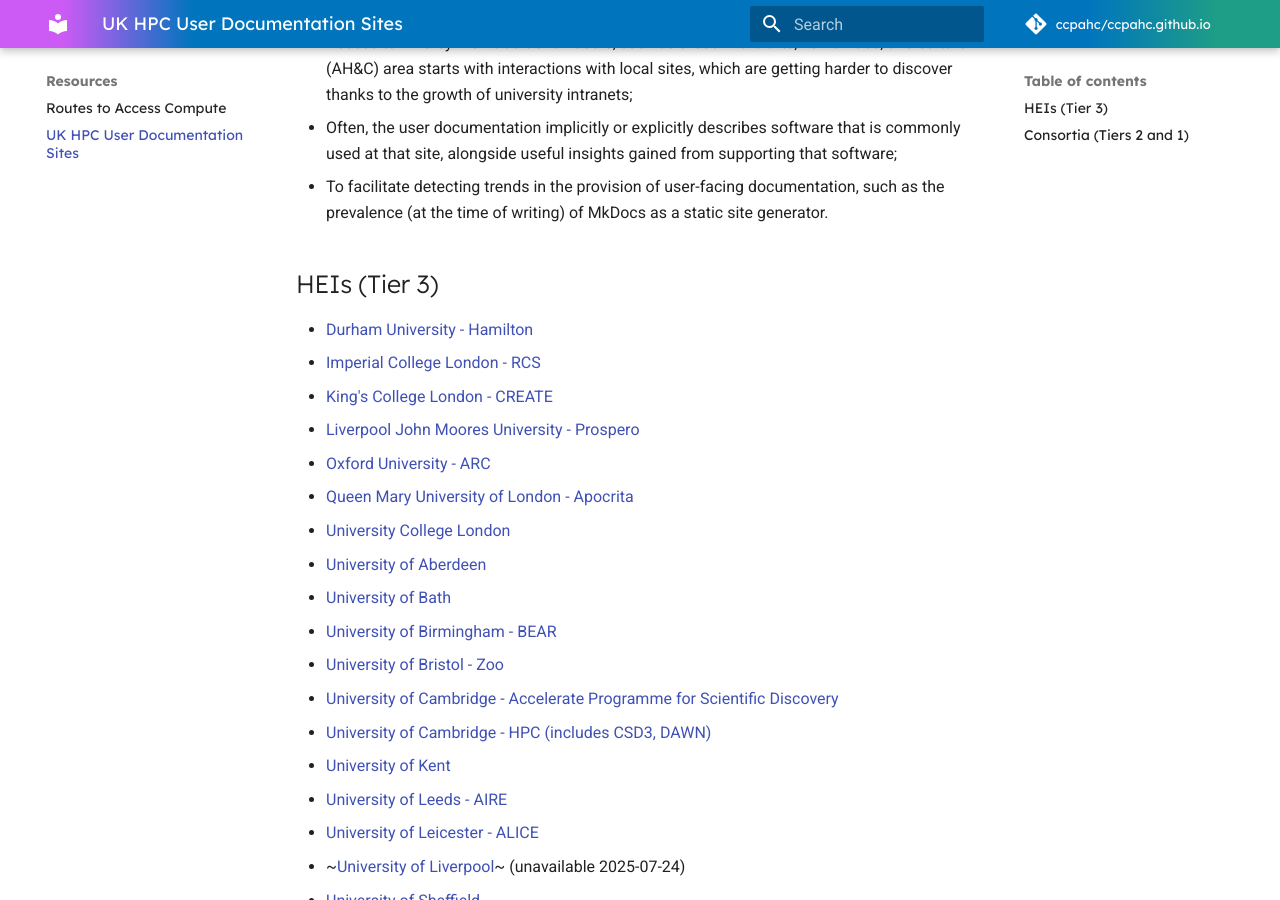
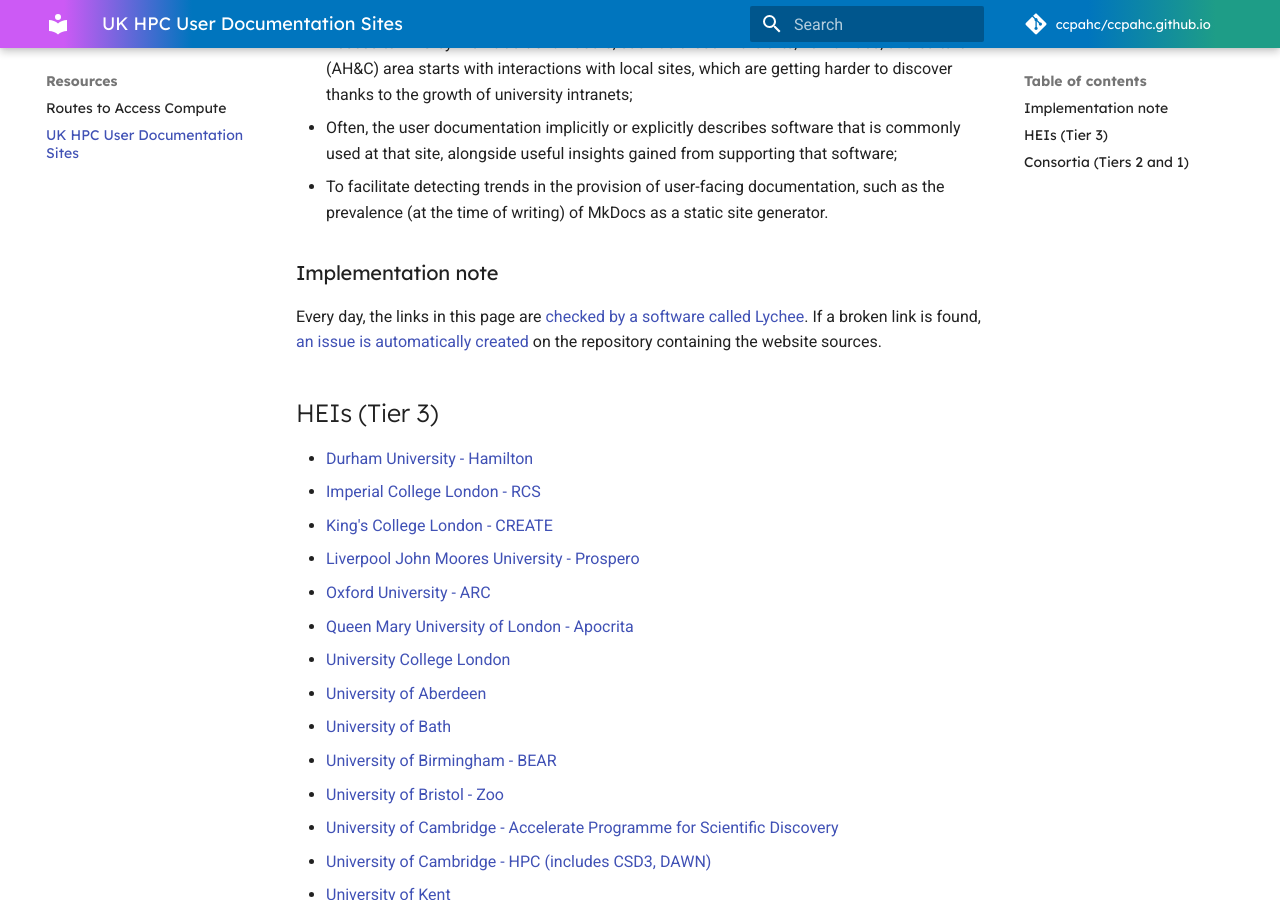
Before and after one commit to ccpahc/ccpahc.github.io, an MkDocs documentation site: the page built from docs/resources/sites.md, in a window 1280 px wide and 900 px high, scrolled down 378 px. Built offline with MkDocs 1.6.1 and Material for MkDocs 9.7.7, drawn with Linux system fonts in a browser that asks for light colours; comment, search, counter and statistics services are not loaded.

Commit message:
Update sites.md

```diff
--- a/docs/resources/sites.md
+++ b/docs/resources/sites.md
@@ -5,6 +5,10 @@
 - Access to HPC by "non-traditional" users, such as those in the arts, humanities, and culture (AH&C) area starts with interactions with local sites, which are getting harder to discover thanks to the growth of university intranets;
 - Often, the user documentation implicitly or explicitly describes software that is commonly used at that site, alongside useful insights gained from supporting that software;
 - To facilitate detecting trends in the provision of user-facing documentation, such as the prevalence (at the time of writing) of MkDocs as a static site generator.
+
+### Implementation note
+
+Every day, the links in this page are [checked by a software called Lychee](https://github.com/lycheeverse/lychee). If a broken link is found, [an issue is automatically created]([https://github.com/ccpahc/ccpahc.github.io/issues](https://github.com/ccpahc/ccpahc.github.io/issues?q=is%3Aissue%20state%3Aopen%20Link%20Checker%20Report)) on the repository containing the website sources.
 
 ## HEIs (Tier 3)
 
```
